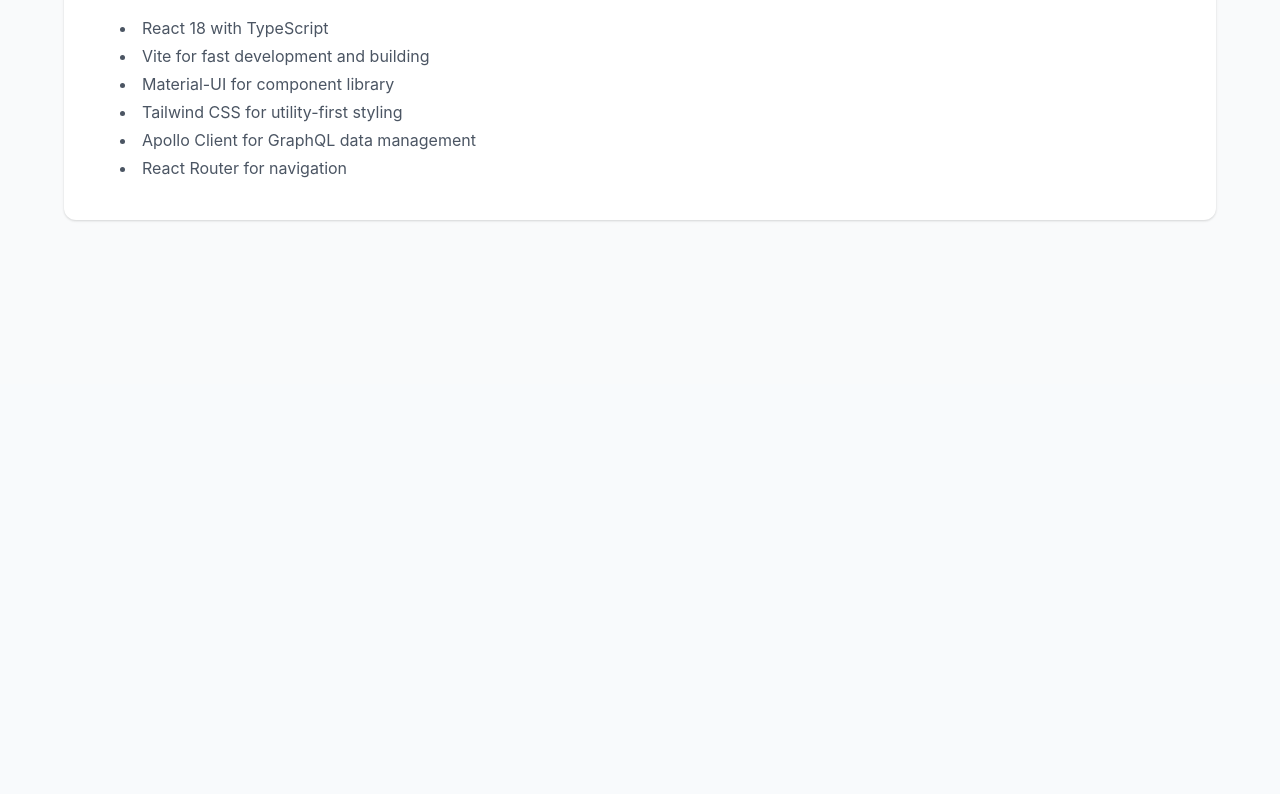
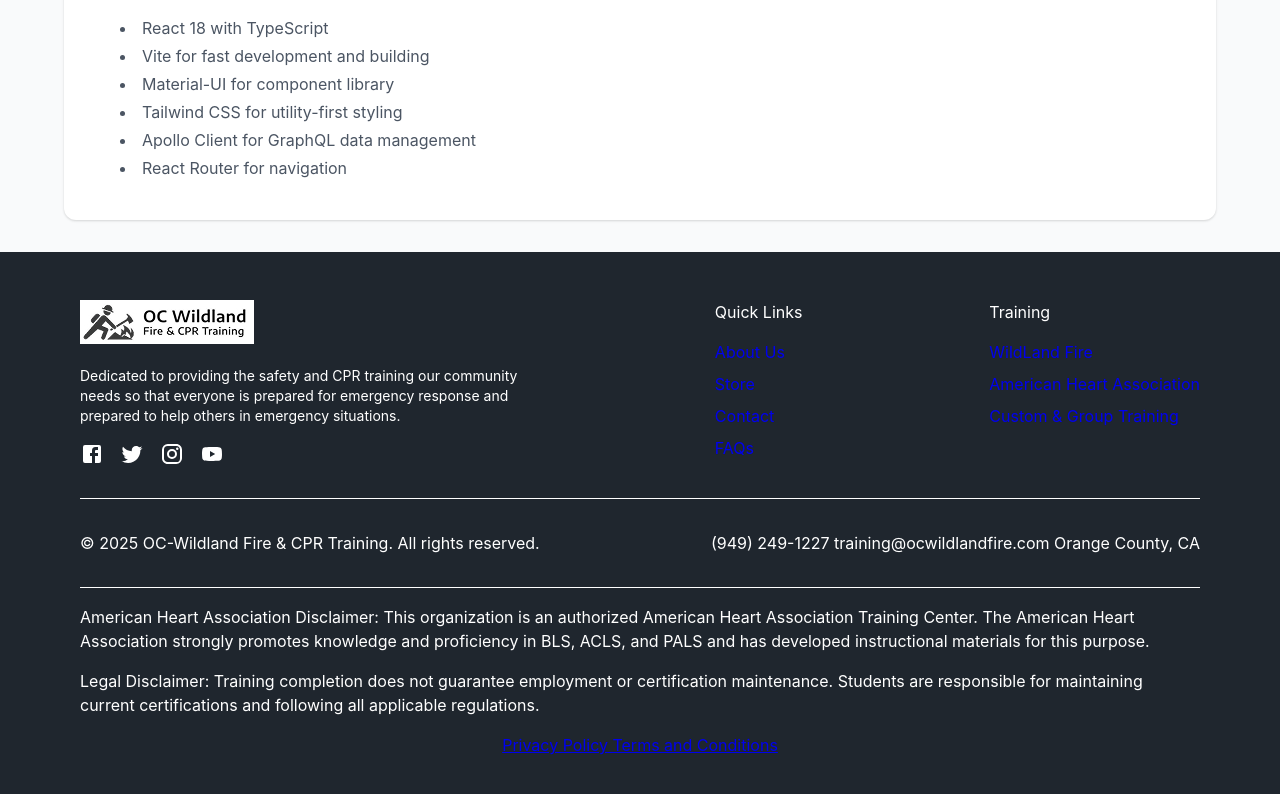
Before and after one commit to Thatalent/OC-Wildland-Frontend, a React (Vite) app: page /wildlandstraining in a window 1280 px wide. Shown: the part 416-1210 px from the top of the page. Before the commit the page ends 800 px from the top, so only its background shows below. Built offline with nearby package versions, Linux system fonts and the light colour scheme.

Commit message:
feat: basic outline for the footer

```diff
--- a/src/App.tsx
+++ b/src/App.tsx
@@ -13,6 +13,7 @@
 import Training from "./pages/Training";
 import Terms from "./pages/Terms";
 import WildlandsTraining from "./pages/WildlandsTraining";
+import Footer from "./components/Footer";
 
 function App() {
   return (
@@ -35,6 +36,7 @@
           <Route path="/wildlandstraining" element={<WildlandsTraining />} />
         </Routes>
       </Container>
+      <Footer />
     </Box>
   );
 }
--- /dev/null
+++ b/src/components/Footer.tsx
@@ -0,0 +1,73 @@
+import { Box, Typography } from "@mui/material";
+import { Link } from "react-router-dom";
+import Logo from "../assets/Logo.jpg";
+import FacebookIcon from '@mui/icons-material/Facebook';
+import TwitterIcon from '@mui/icons-material/Twitter';
+import InstagramIcon from '@mui/icons-material/Instagram';
+import YouTubeIcon from "@mui/icons-material/YouTube";
+
+
+function Footer() {
+  return (
+    <Box sx={{ backgroundColor: '#1f262e', color: '#fff', py: '48px', px: '80px'}}>
+      <Box sx={{ display: 'flex', justifyContent: 'space-between', flexWrap: 'wrap', gap: '32px', pb: '32px' }}>
+        <Box sx={{ display: 'flex', flexDirection: 'column', gap: '16px'}}>
+          <Box>
+            <img src={Logo} alt="OC-Wildland Logo" style={{ width: '174px', height: '44px' }} />
+          </Box>
+            <Typography variant="body2" sx={{maxWidth: '448px' }}>
+              Dedicated to providing the safety and CPR training our community
+              needs so that everyone is prepared for emergency response and
+              prepared to help others in emergency situations.
+            </Typography>
+          <Box sx={{display: 'flex', gap: '16px'}}>
+            <FacebookIcon />
+            <TwitterIcon />
+            <InstagramIcon />
+            <YouTubeIcon />
+          </Box>
+        </Box>
+        <Box>
+          <Typography mb="16px">
+            Quick Links
+          </Typography>
+          <Box sx={{ display: 'flex', flexDirection: 'column', gap: '8px' }}>
+            <Link to="/About" className="no-underline text-white-600">About Us</Link>
+            <Link to="/Store" className="no-underline">Store</Link>
+            <Link to="/Contact" className="no-underline">Contact</Link>
+            <Link to="/FAQ" className="no-underline">FAQs</Link>
+          </Box>
+        </Box>
+        <Box>
+          <Typography>
+            Training
+          </Typography>
+          <Box sx={{ display: 'flex', flexDirection: 'column', gap: '8px', mt: '16px' }}>
+            <Link to="/Training" className="no-underline text-white-600">WildLand Fire</Link>
+            <Link to="/CPR" className="no-underline">American Heart Association</Link>
+            <Link to="/CustomTraining" className="no-underline">Custom & Group Training</Link>
+          </Box>
+        </Box>
+      </Box>
+        <Box sx={{display: "flex", justifyContent: "space-between", py:"32px", borderTop: "1px solid white", borderBottom: "1px solid white"}}>
+          <Typography>
+            © 2025 OC-Wildland Fire & CPR Training. All rights reserved.
+          </Typography>
+          <Typography>
+            (949) 249-1227 training@ocwildlandfire.com Orange County, CA
+          </Typography>
+        </Box>
+        <Box sx={{mt: "17px"}}>
+          <Typography sx={{mb: '16px'}}>American Heart Association Disclaimer: This organization is an authorized American Heart Association Training Center. The American Heart Association strongly promotes knowledge and proficiency in BLS, ACLS,
+and PALS and has developed instructional materials for this purpose.</Typography>
+          <Typography>Legal Disclaimer: Training completion does not guarantee employment or certification maintenance. Students are responsible for maintaining current certifications and following all applicable regulations.</Typography>
+          <Box sx={{textAlign: "center", mt: "16px"}}>
+            <Link to="/PrivacyPolicy" className="text-white-600">Privacy Policy</Link>
+            <Link to="/Terms" className="text-white-600"> Terms and Conditions</Link>
+          </Box>
+        </Box>
+    </Box>
+  );
+}
+
+export default Footer;
```
